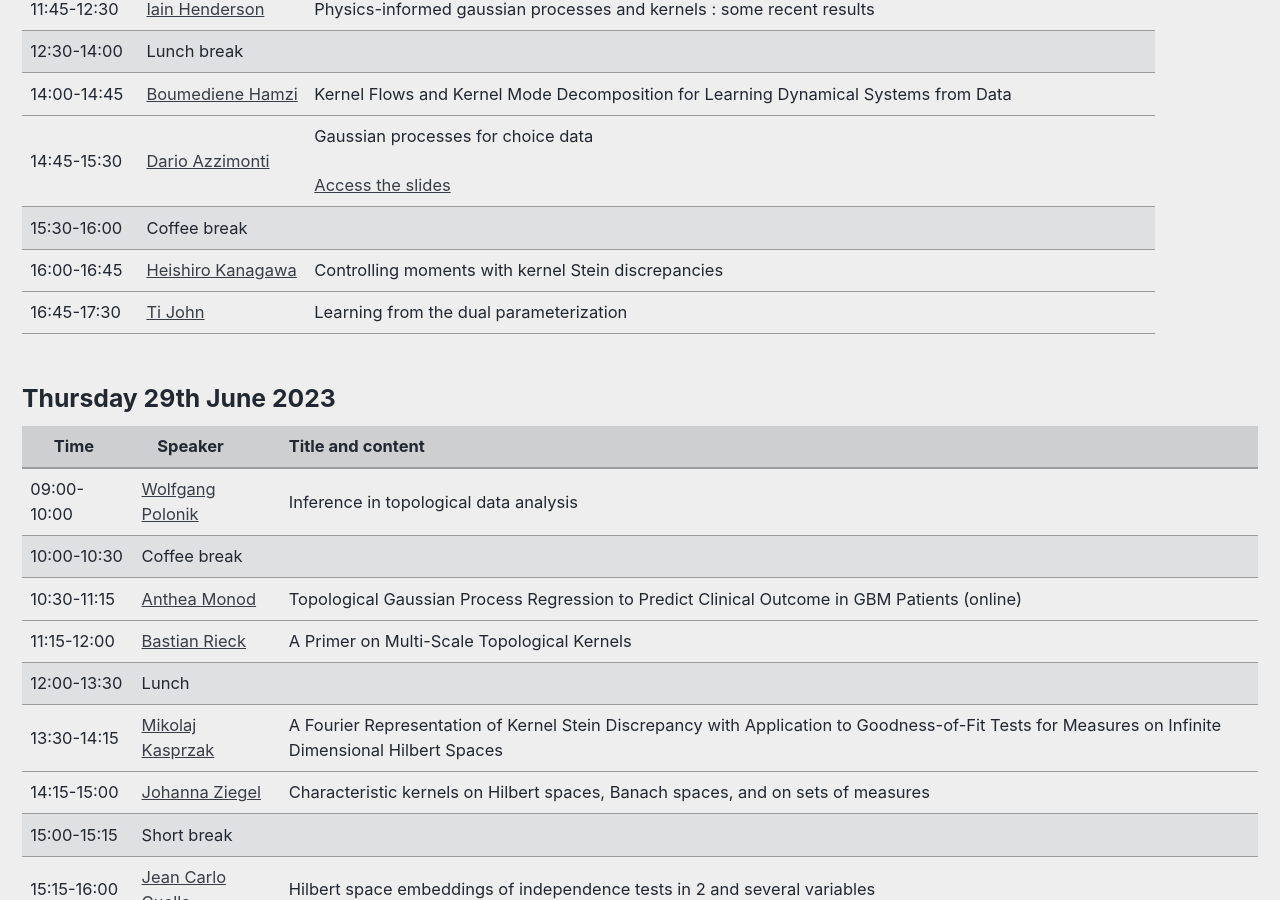
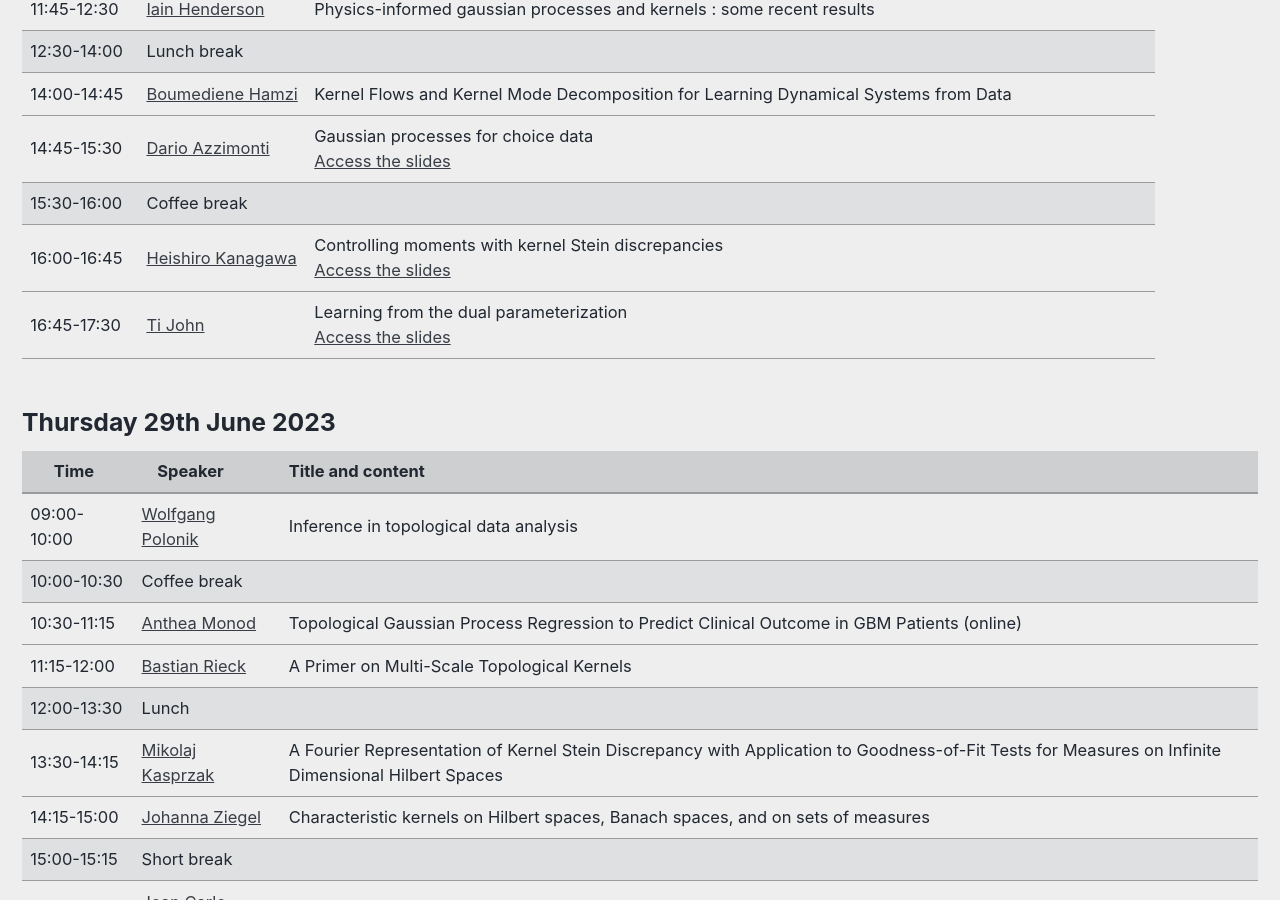
Before and after one commit to LIKE23-Bern/LIKE23-Bern.github.io, a Jekyll site: the page built from _pages/program.md, in a window 1280 px wide and 900 px high, scrolled down 2890 px. Built offline with Jekyll 4.4.1, drawn with Linux system fonts in a browser that asks for light colours; cached includes are drawn as plain includes.

Commit message:
Update program.md

```diff
--- a/_pages/program.md
+++ b/_pages/program.md
@@ -360,7 +360,6 @@ header:
 		</td>
 		<td>
 		    Gaussian processes for choice data<br />
-		   <br />
 		    <a href="https://like23-bern.github.io/assets/slides/Azzimonti_noAppendix.pdf">Access the slides</a>
 	  </td>
 	</tr>
@@ -378,7 +377,8 @@ header:
 		    <a href="https://noukoudashisoup.github.io/" target="_blank">Heishiro Kanagawa</a>
 		</td>
 		<td>
-		    Controlling moments with kernel Stein discrepancies
+		    Controlling moments with kernel Stein discrepancies<br />
+		    <a href="https://like23-bern.github.io/assets/slides/like23_HK.pdf.pdf">Access the slides</a>
 	    </td>
 	</tr>
     <tr>
@@ -387,7 +387,8 @@ header:
 			<a href="http://www.infinitecuriosity.org/about/" target="_blank">Ti John</a>
 		</td>
 		<td>
-      Learning from the dual parameterization
+      Learning from the dual parameterization<br />
+		    <a href="https://like23-bern.github.io/assets/slides/slides-like23_Ti.pdf">Access the slides</a>
 	    </td>
 	</tr>
 </tbody>
```
